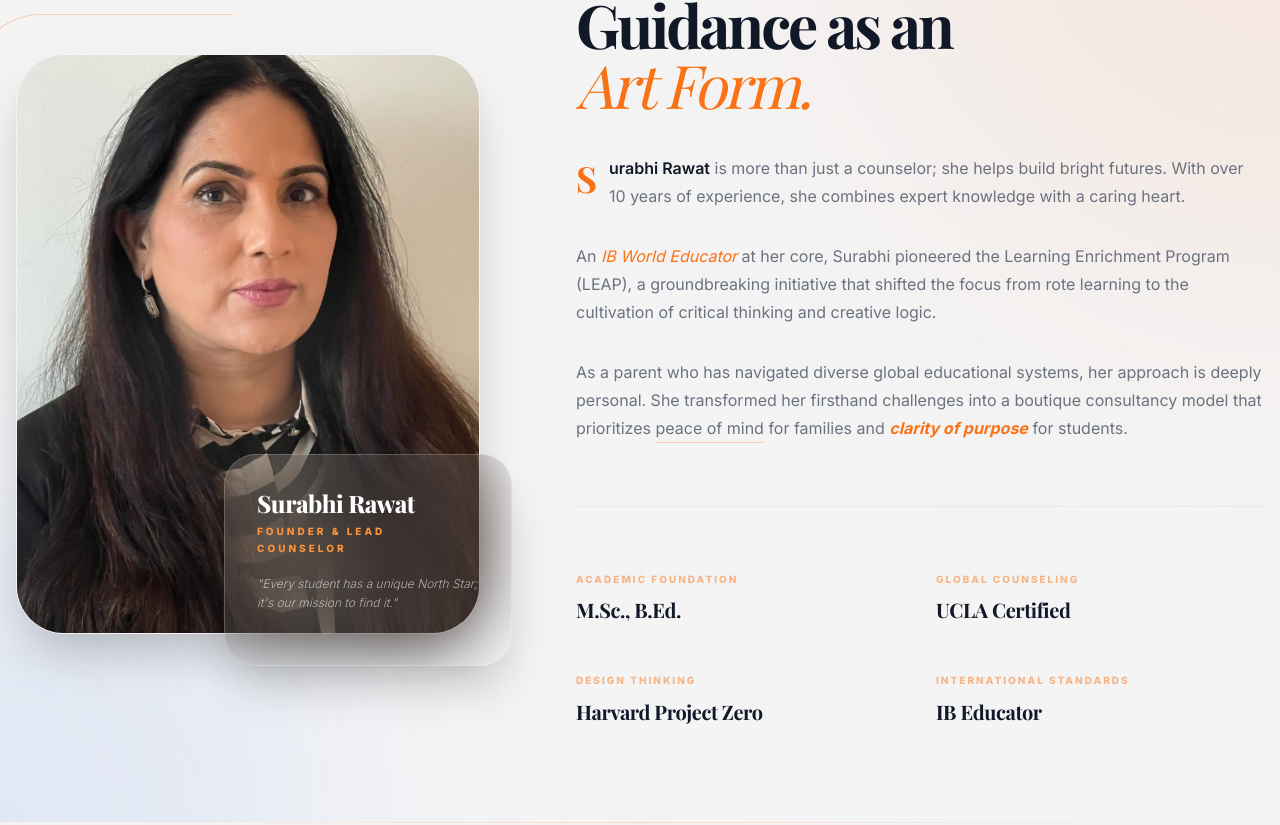
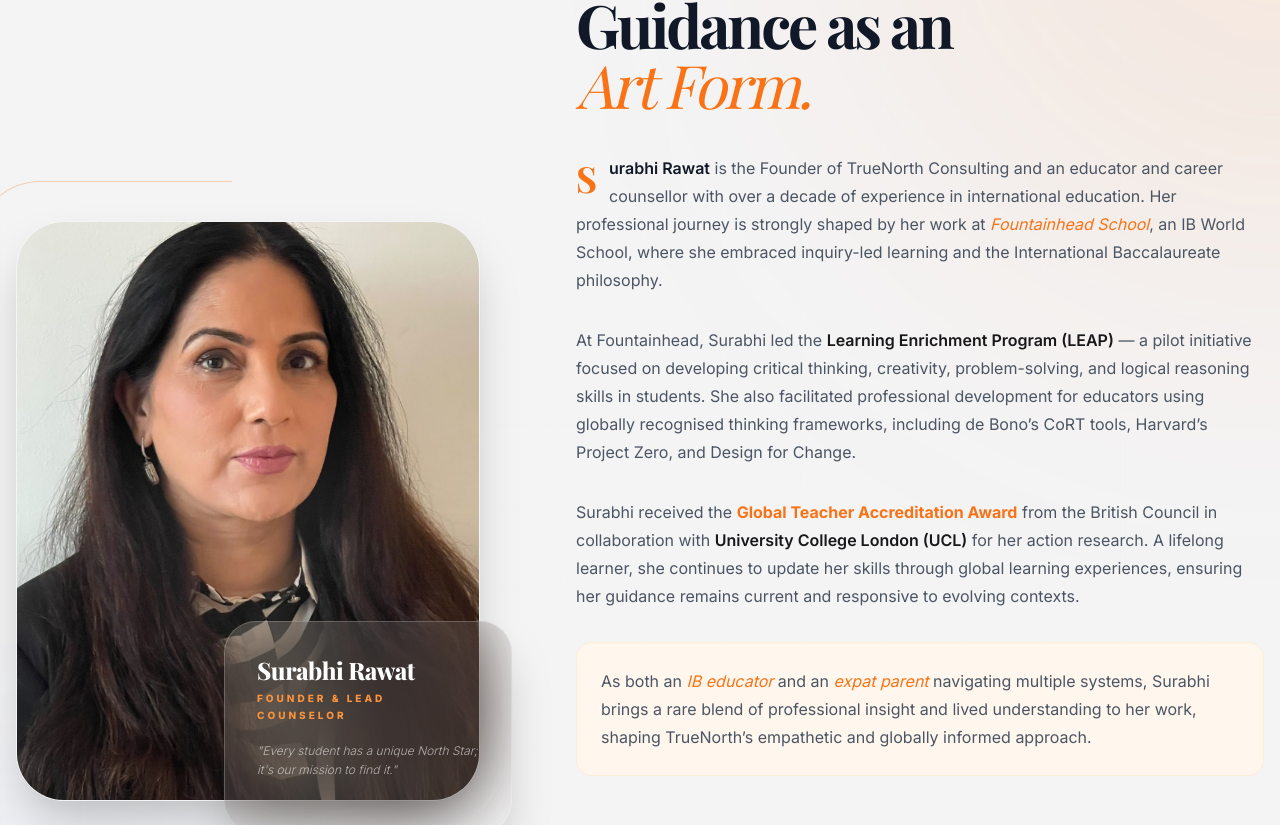
Before and after one commit to Lokender13/TruenorthConsulting, a React (Vite) app: page /about in a window 1280 px wide. Shown: the part 3015-3840 px from the top of the page. Built offline with nearby package versions, Linux system fonts and the light colour scheme.

Commit message:
Update Surabhi Rawat's biography in Founder section

```diff
--- a/src/pages/About.tsx
+++ b/src/pages/About.tsx
@@ -366,17 +366,21 @@ const About = () => {
                                     <span className="italic font-light text-orange-500">Art Form.</span>
                                 </h2>
 
-                                <div className={`space-y-8 text-base md:text-lg font-light leading-relaxed ${isDark ? 'text-white/40' : 'text-gray-500'}`}>
+                                <div className={`space-y-8 text-base md:text-lg font-light leading-relaxed ${isDark ? 'text-white/40' : 'text-gray-600 font-medium'}`}>
                                     <p className="first-letter:text-4xl first-letter:font-serif first-letter:font-bold first-letter:float-left first-letter:mr-3 first-letter:mt-1 first-letter:text-orange-500">
-                                        <strong className={isDark ? 'text-white' : 'text-gray-900'}>Surabhi Rawat</strong> is more than just a counselor; she helps build bright futures. With over 10 years of experience, she combines expert knowledge with a caring heart.
+                                        <strong className={isDark ? 'text-white' : 'text-gray-900'}>Surabhi Rawat</strong> is the Founder of TrueNorth Consulting and an educator and career counsellor with over a decade of experience in international education. Her professional journey is strongly shaped by her work at <span className="text-orange-500 italic">Fountainhead School</span>, an IB World School, where she embraced inquiry-led learning and the International Baccalaureate philosophy.
                                     </p>
 
                                     <p>
-                                        An <span className="text-orange-500 italic">IB World Educator</span> at her core, Surabhi pioneered the Learning Enrichment Program (LEAP), a groundbreaking initiative that shifted the focus from rote learning to the cultivation of critical thinking and creative logic.
+                                        At Fountainhead, Surabhi led the <strong className={isDark ? 'text-zinc-200' : 'text-zinc-900'}>Learning Enrichment Program (LEAP)</strong> — a pilot initiative focused on developing critical thinking, creativity, problem-solving, and logical reasoning skills in students. She also facilitated professional development for educators using globally recognised thinking frameworks, including de Bono’s CoRT tools, Harvard’s Project Zero, and Design for Change.
                                     </p>
 
                                     <p>
-                                        As a parent who has navigated diverse global educational systems, her approach is deeply personal. She transformed her firsthand challenges into a boutique consultancy model that prioritizes <span className="underline decoration-orange-500/30 underline-offset-8">peace of mind</span> for families and <span className="text-orange-500 font-bold italic">clarity of purpose</span> for students.
+                                        Surabhi received the <span className="text-orange-500 font-bold">Global Teacher Accreditation Award</span> from the British Council in collaboration with <strong className={isDark ? 'text-zinc-200' : 'text-zinc-900'}>University College London (UCL)</strong> for her action research. A lifelong learner, she continues to update her skills through global learning experiences, ensuring her guidance remains current and responsive to evolving contexts.
+                                    </p>
+
+                                    <p className={`p-6 rounded-2xl border ${isDark ? 'bg-orange-500/5 border-orange-500/10' : 'bg-orange-50 border-orange-100'}`}>
+                                        As both an <span className="text-orange-500 italic">IB educator</span> and an <span className="text-orange-500 italic">expat parent</span> navigating multiple systems, Surabhi brings a rare blend of professional insight and lived understanding to her work, shaping TrueNorth’s empathetic and globally informed approach.
                                     </p>
                                 </div>
 
```
